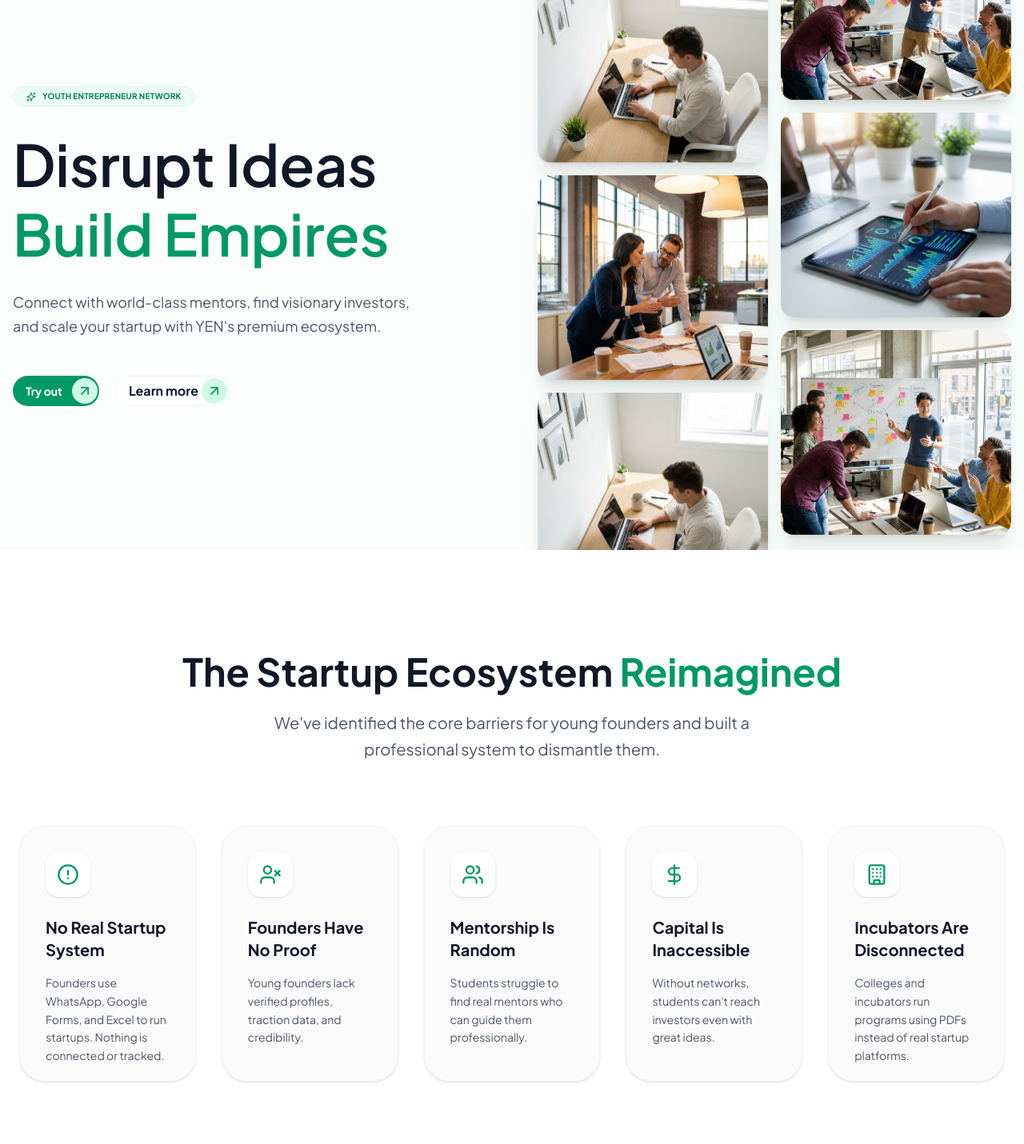
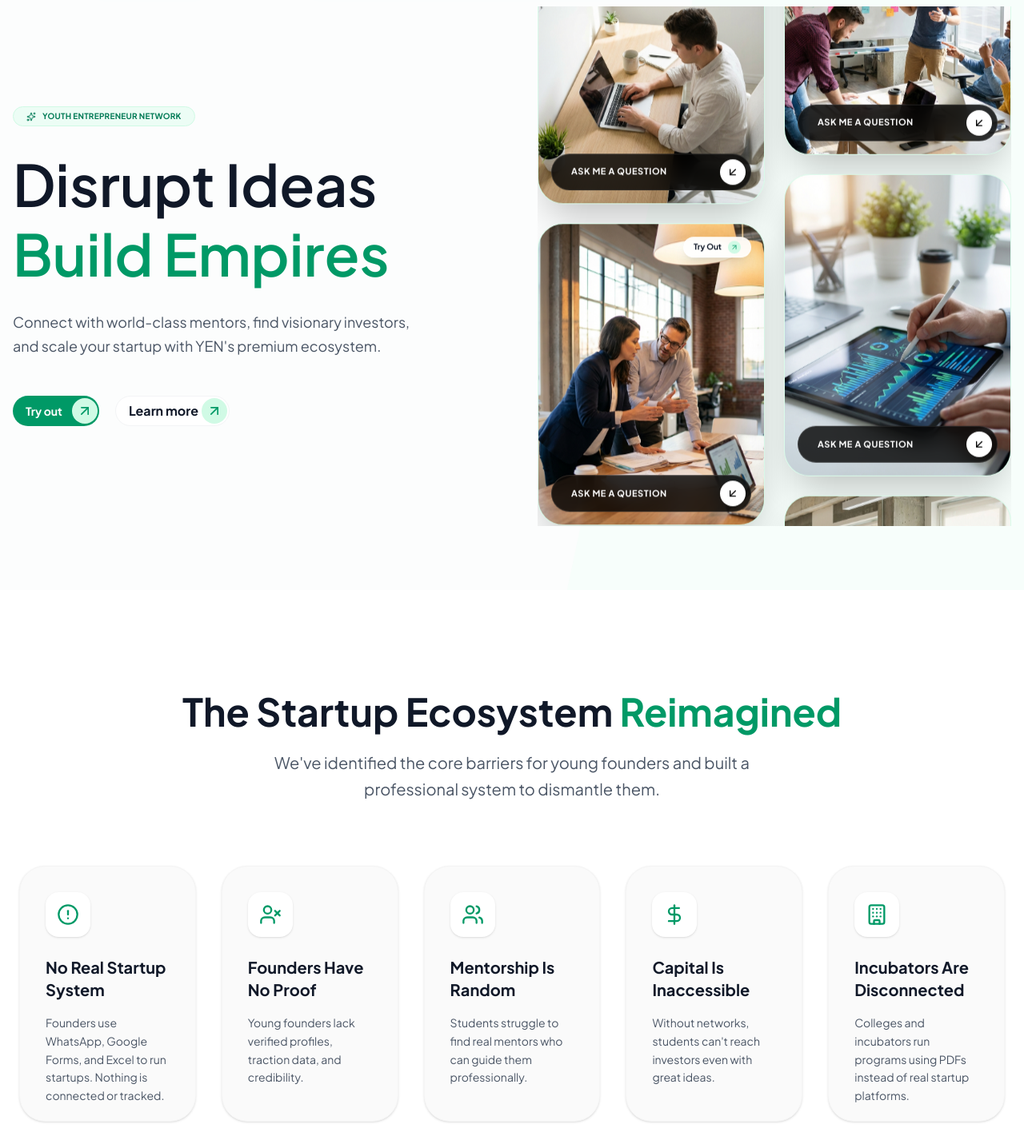
Before and after one commit to sanjanab-31/Youth_entrepreneur_network, a React (Vite) app: page / in a window 1280 px wide. Shown: the part 120-1551 px from the top of the page at 80% size. Built offline with nearby package versions, Linux system fonts and the light colour scheme.

Commit message:
iamge hero section

```diff
--- a/src/pages/Landing.jsx
+++ b/src/pages/Landing.jsx
@@ -1,6 +1,6 @@
 import React, { useEffect, useState } from 'react';
 import { useNavigate } from 'react-router-dom';
-import { ArrowUpRight, ArrowRight, Sparkles, Users, TrendingUp, Lightbulb, AlertCircle, UserX, DollarSign, Building, Rocket, Target, Settings, Globe } from 'lucide-react';
+import { ArrowUpRight, ArrowDownLeft, ArrowRight, Sparkles, Users, TrendingUp, Lightbulb, AlertCircle, UserX, DollarSign, Building, Rocket, Target, Settings, Globe } from 'lucide-react';
 import Header from '../components/Header';
 import Footer from '../components/Footer';
 
@@ -182,75 +182,70 @@ const Landing = () => {
 
 
                         {/* Right Content - Animated Images */}
-                        <div className={`relative h-[600px] transition-all duration-1000 delay-300 ${isVisible ? 'opacity-100 translate-x-0' : 'opacity-0 translate-x-10'}`}>
+                        <div className={`relative h-[650px] transition-all duration-1000 delay-300 ${isVisible ? 'opacity-100 translate-x-0' : 'opacity-0 translate-x-10'}`}>
                             {/* Animated Image Columns */}
-                            <div className="flex gap-4 h-full">
+                            <div className="flex gap-6 h-full overflow-hidden">
                                 {/* Column 1 - Moves Up */}
-                                <div className="flex-1 space-y-4 animate-scroll-up">
-                                    <div className="bg-white rounded-2xl overflow-hidden shadow-xl">
+                                <div className="flex-1 space-y-6 animate-scroll-up">
+                                    {[1, 2, 1, 2].map((num, i) => (
+                                        <div key={i} className="relative group rounded-[2rem] overflow-hidden shadow-2xl border border-white/20 aspect-[3/4] bg-emerald-100">
                                             <img
-                                            src="/src/assets/hero-1.jpg"
-                                            alt="Entrepreneur working"
-                                            className="w-full h-64 object-cover"
+                                                src={`/src/assets/hero-${num}.jpg`}
+                                                alt="Entrepreneurship"
+                                                className="w-full h-full object-cover transition-transform duration-700"
                                                 onError={(e) => {
-                                                e.target.src = 'https://images.unsplash.com/photo-1522071820081-009f0129c71c?w=400&h=300&fit=crop';
+                                                    e.target.src = num === 1
+                                                        ? 'https://images.unsplash.com/photo-1522202176988-66273c2fd55f?w=600&h=800&fit=crop'
+                                                        : 'https://images.unsplash.com/photo-1556761175-b413da4baf72?w=600&h=800&fit=crop';
                                                 }}
                                             />
+                                            {/* Ask Me A Question Bar */}
+                                            <div className="absolute bottom-4 left-4 right-4 flex items-center justify-center">
+                                                <div className="bg-black/80 backdrop-blur-md rounded-full pl-6 pr-1.5 py-1.5 flex items-center gap-3 w-full border border-white/10 group-hover:scale-[1.03] transition-transform duration-300">
+                                                    <span className="text-[11px] font-bold text-white uppercase tracking-wider">Ask Me A Question</span>
+                                                    <div className="w-8 h-8 bg-white rounded-full flex items-center justify-center ml-auto">
+                                                        <ArrowDownLeft className="w-4 h-4 text-black" />
                                                     </div>
-                                    <div className="bg-white rounded-2xl overflow-hidden shadow-xl">
-                                        <img
-                                            src="/src/assets/hero-2.jpg"
-                                            alt="Team collaboration"
-                                            className="w-full h-64 object-cover"
-                                            onError={(e) => {
-                                                e.target.src = 'https://images.unsplash.com/photo-1600880292203-757bb62b4baf?w=400&h=300&fit=crop';
-                                            }}
-                                        />
                                                 </div>
-                                    <div className="bg-white rounded-2xl overflow-hidden shadow-xl">
-                                        <img
-                                            src="/src/assets/hero-1.jpg"
-                                            alt="Entrepreneur working"
-                                            className="w-full h-64 object-cover"
-                                            onError={(e) => {
-                                                e.target.src = 'https://images.unsplash.com/photo-1522071820081-009f0129c71c?w=400&h=300&fit=crop';
-                                            }}
-                                        />
                                             </div>
+                                            {/* Floating Badge (Ref Image) */}
+                                            {i === 1 && (
+                                                <div className="absolute top-4 right-4 bg-white/90 backdrop-blur-sm rounded-full px-3 py-1 flex items-center gap-2 text-[10px] font-bold text-gray-900 shadow-lg border border-white/50">
+                                                    Try Out
+                                                    <div className="w-4 h-4 bg-emerald-100 rounded-full flex items-center justify-center">
+                                                        <ArrowUpRight className="w-2.5 h-2.5 text-emerald-600" />
+                                                    </div>
+                                                </div>
+                                            )}
+                                        </div>
+                                    ))}
                                 </div>
 
                                 {/* Column 2 - Moves Down */}
-                                <div className="flex-1 space-y-4 animate-scroll-down">
-                                    <div className="bg-white rounded-2xl overflow-hidden shadow-xl">
+                                <div className="flex-1 space-y-6 animate-scroll-down">
+                                    {[3, 4, 3, 4].map((num, i) => (
+                                        <div key={i} className="relative group rounded-[2rem] overflow-hidden shadow-2xl border border-white/20 aspect-[3/4] bg-emerald-100">
                                             <img
-                                            src="/src/assets/hero-3.jpg"
-                                            alt="Startup meeting"
-                                            className="w-full h-64 object-cover"
+                                                src={`/src/assets/hero-${num}.jpg`}
+                                                alt="Growth"
+                                                className="w-full h-full object-cover transition-transform duration-700"
                                                 onError={(e) => {
-                                                e.target.src = 'https://images.unsplash.com/photo-1531482615713-2afd69097998?w=400&h=300&fit=crop';
+                                                    e.target.src = num === 3
+                                                        ? 'https://images.unsplash.com/photo-1531482615713-2afd69097998?w=600&h=800&fit=crop'
+                                                        : 'https://images.unsplash.com/photo-1600880292203-757bb62b4baf?w=600&h=800&fit=crop';
                                                 }}
                                             />
+                                            {/* Ask Me A Question Bar */}
+                                            <div className="absolute bottom-4 left-4 right-4 flex items-center justify-center">
+                                                <div className="bg-black/80 backdrop-blur-md rounded-full pl-6 pr-1.5 py-1.5 flex items-center gap-3 w-full border border-white/10 group-hover:scale-[1.03] transition-transform duration-300">
+                                                    <span className="text-[11px] font-bold text-white uppercase tracking-wider">Ask Me A Question</span>
+                                                    <div className="w-8 h-8 bg-white rounded-full flex items-center justify-center ml-auto">
+                                                        <ArrowDownLeft className="w-4 h-4 text-black" />
                                                     </div>
-                                    <div className="bg-white rounded-2xl overflow-hidden shadow-xl">
-                                        <img
-                                            src="/src/assets/hero-4.jpg"
-                                            alt="Innovation and tech"
-                                            className="w-full h-64 object-cover"
-                                            onError={(e) => {
-                                                e.target.src = 'https://images.unsplash.com/photo-1556761175-b413da4baf72?w=400&h=300&fit=crop';
-                                            }}
-                                        />
                                                 </div>
-                                    <div className="bg-white rounded-2xl overflow-hidden shadow-xl">
-                                        <img
-                                            src="/src/assets/hero-3.jpg"
-                                            alt="Startup meeting"
-                                            className="w-full h-64 object-cover"
-                                            onError={(e) => {
-                                                e.target.src = 'https://images.unsplash.com/photo-1531482615713-2afd69097998?w=400&h=300&fit=crop';
-                                            }}
-                                        />
                                             </div>
+                                        </div>
+                                    ))}
                                 </div>
                             </div>
                         </div>
@@ -261,18 +256,18 @@ const Landing = () => {
                 <style jsx>{`
                     @keyframes scrollUp {
                         0% { transform: translateY(0); }
-                        100% { transform: translateY(-33.33%); }
+                        100% { transform: translateY(-50%); }
                     }
                     @keyframes scrollDown {
-                        0% { transform: translateY(-33.33%); }
+                        0% { transform: translateY(-50%); }
                         100% { transform: translateY(0); }
                     }
                     @keyframes float {
                         0%, 100% { transform: translateY(0px); }
                         50% { transform: translateY(-20px); }
                     }
-                    .animate-scroll-up { animation: scrollUp 20s linear infinite; }
-                    .animate-scroll-down { animation: scrollDown 20s linear infinite; }
+                    .animate-scroll-up { animation: scrollUp 15s linear infinite; }
+                    .animate-scroll-down { animation: scrollDown 15s linear infinite; }
                     .animate-float { animation: float 3s ease-in-out infinite; }
                     .animate-float-delayed { animation: float 3s ease-in-out infinite; animation-delay: 1.5s; }
                 `}</style>
```
Lines whose indentation alone changed are shown as unchanged.
